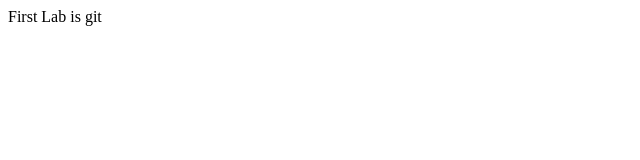
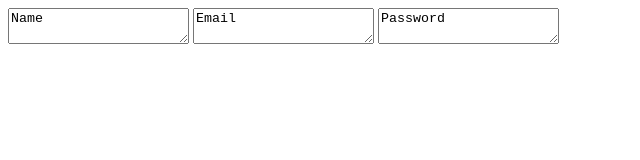
Before and after one commit to Siddhartha0955/Demo-, a plain HTML site: page siddu.html in a window 1280 px wide. Shown: the whole page, without its empty margins (0-640 px from the left). Drawn offline with Linux system fonts and the light colour scheme.

Commit message:
Rigistration

```diff
--- a/siddu.html
+++ b/siddu.html
@@ -1,9 +1,7 @@
 <html>
-    <HEAD>
-        <TITLE>
-            FSD LAB
-        </TITLE>
-
-    </HEAD>
-    <body>  First Lab is git</body>
+    <body>
+        <textarea cols="20">Name</textarea>
+        <textarea cols="20">Email</textarea>
+        <textarea cols="20">Password</textarea>
+    </body>
 </html>
```
Also changed, not shown: s.html (added).
